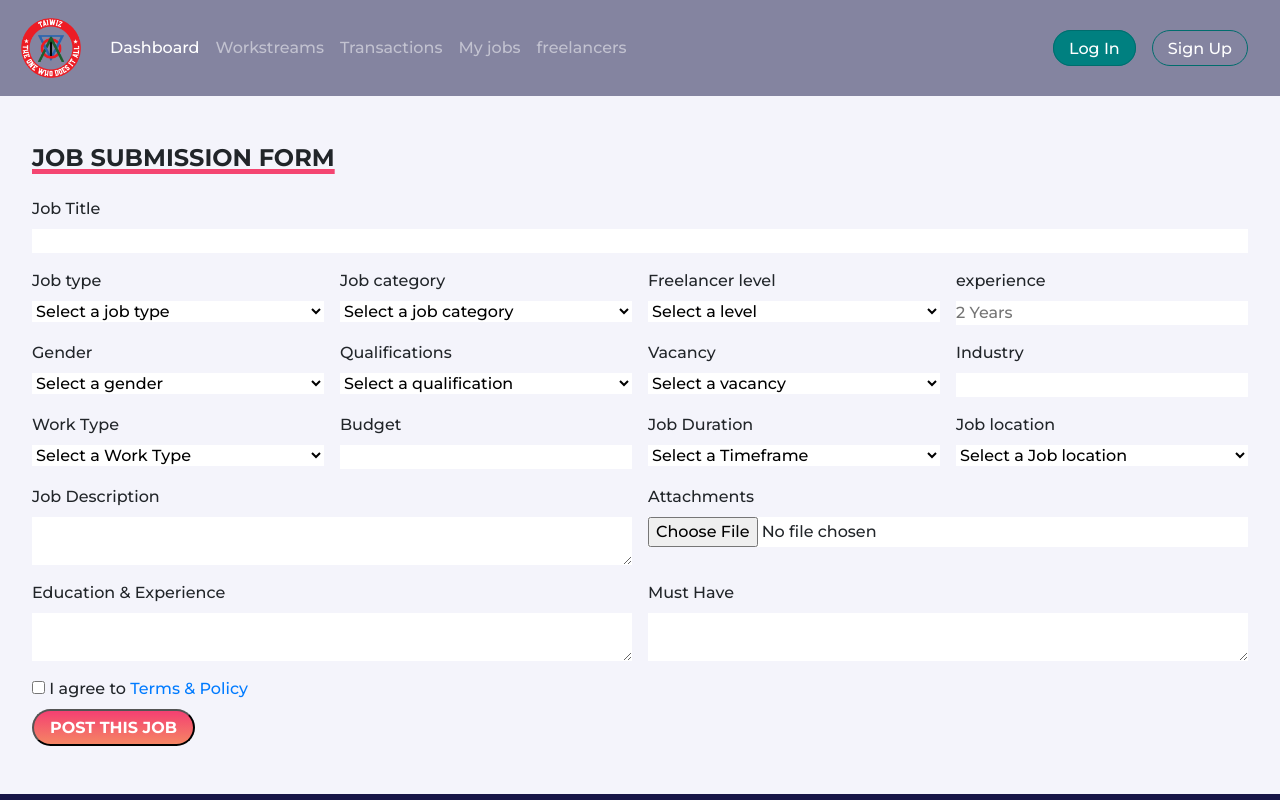
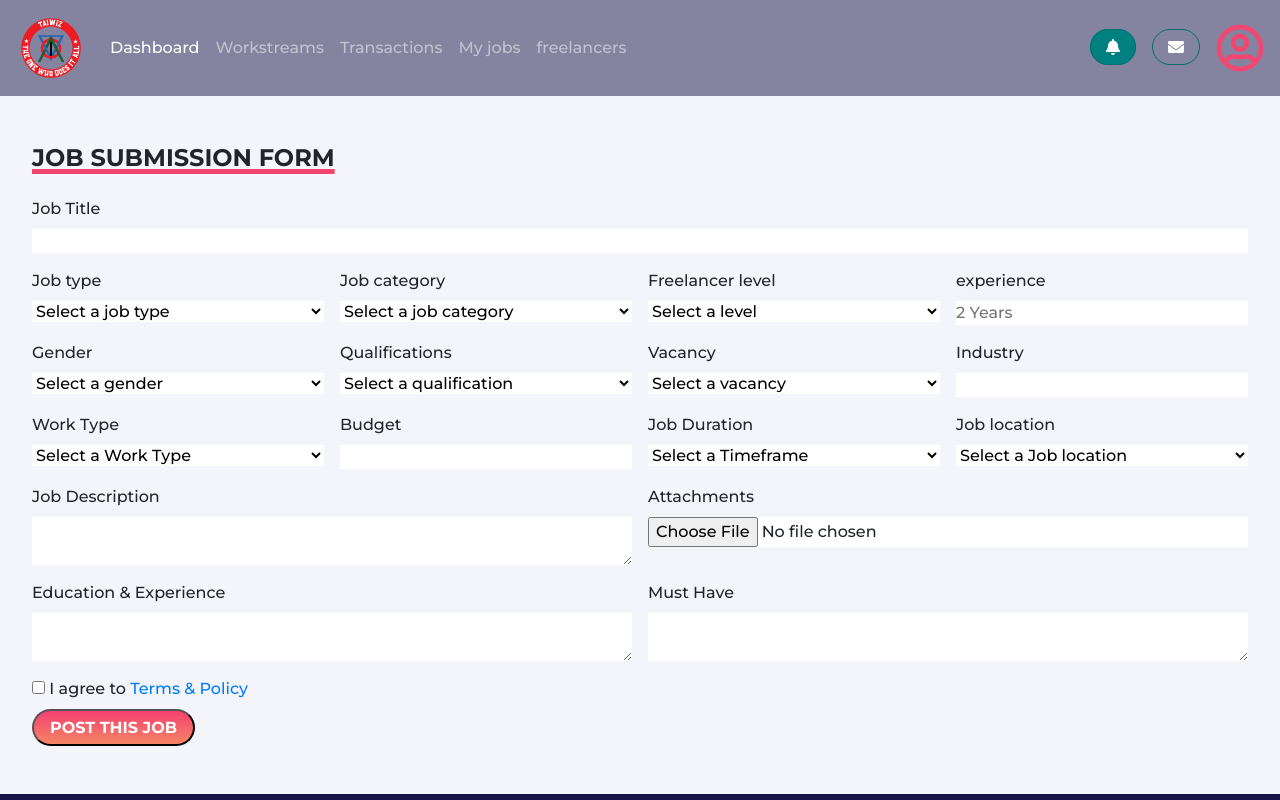
Before and after one commit to dhahmedhassan/front-tech, a website: page job_submission_form.html in a window 1280 px wide. Shown: the top 800 px of the page. Drawn offline with nearby package versions, Linux system fonts and the light colour scheme; files whose address does not match are found by name.

Commit message:
add icons for header

```diff
--- a/job_submission_form.html
+++ b/job_submission_form.html
@@ -50,8 +50,12 @@
                         </li>
                     </ul>
                     <div class=" header__btn_container">
-                        <div class="button header__button"><a href="#">Log In</a></div>
-                        <div class="button secondary header__button"><a href="#">Sign Up</a></div>
+                        <div class="button header__button"><a href="#"><i class="fas fa-bell"></i></a></div>
+
+                        <div class="button secondary header__button"><a href="#"><i class="fas fa-envelope"></i></a></div>
+
+                        <div class="header__button--user"><a href="#"><i class="far fa-user-circle fa-3x"></i></a></div>
+
                     </div>
                 </div>
             </nav>
--- a/sass/_header.scss
+++ b/sass/_header.scss
@@ -166,4 +166,11 @@ a:hover {
 .header__button {
   margin-right: 1em;
   line-height: 3em;
+
+  &--user {
+    order: 2;
+    a {
+      color: $secondary;
+    }
+  }
 }
```
Also changed, not shown: css/main.css.
